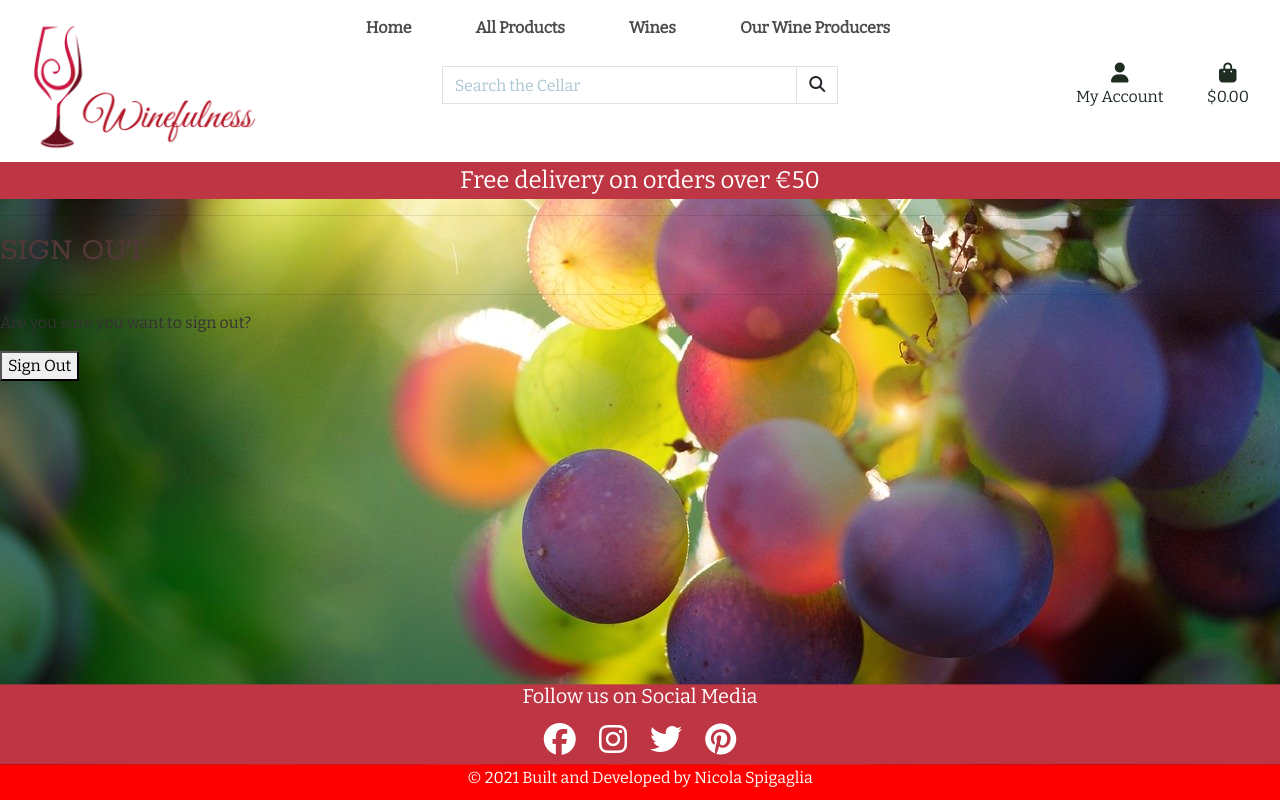
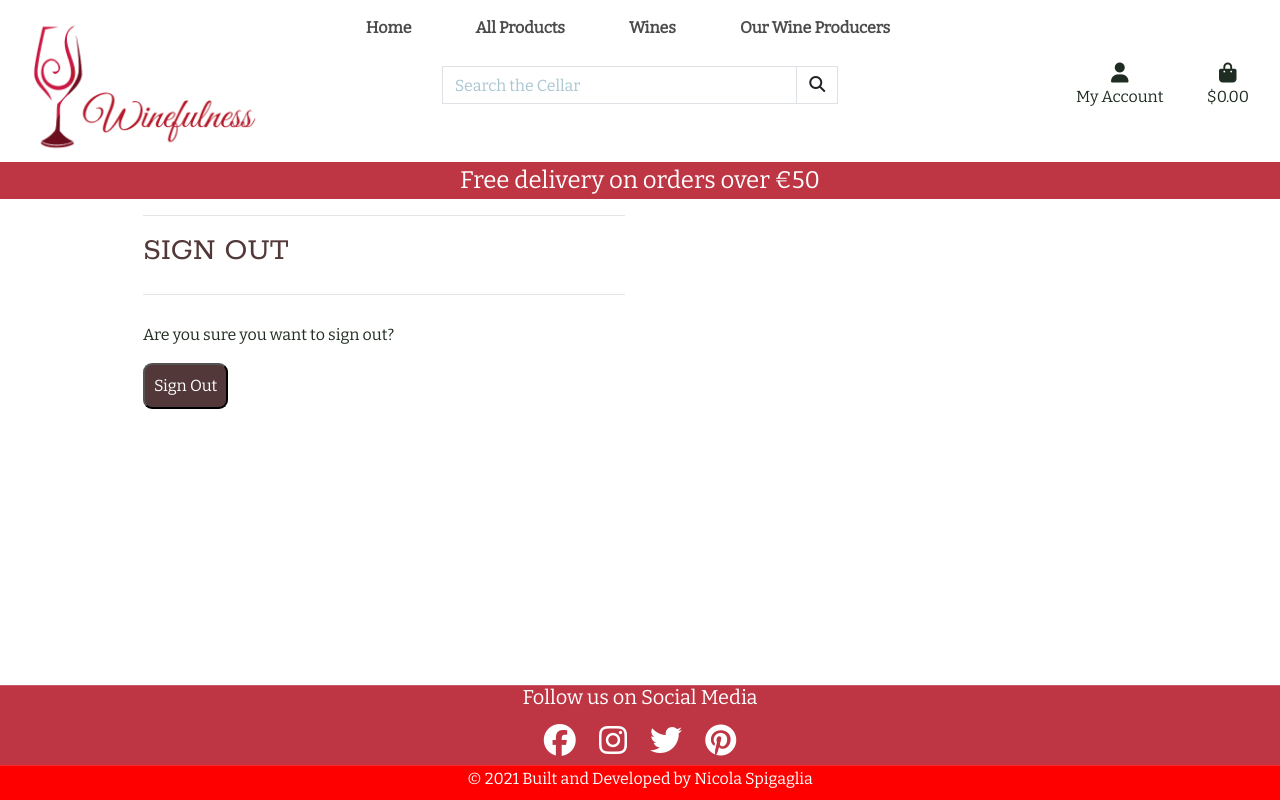
Before and after one commit to Nicola2309/Winefulness, a Django app: page /accounts/logout/ in a window 1280 px wide. Run offline with Django 3.2, Linux system fonts and the light colour scheme; the visitor is signed in with stand-in values (Sample User, id 1); parts of the project's set-up code (start-up, migrations or seed data) failed here and were passed over; some libraries are stand-ins or nearby versions.

Commit message:
Updated layout of the logout.html file

```diff
--- a/templates/allauth/account/logout.html
+++ b/templates/allauth/account/logout.html
@@ -4,7 +4,7 @@
 
 {% block head_title %}{% trans "Sign Out" %}{% endblock %}
 
-{% block content %}
+{% block inner_content %}
 <hr>
 <h2 class="title-font  text-uppercase text-font mb-4">{% trans "Sign Out" %}</h2>
 <hr>
@@ -16,7 +16,7 @@
   {% if redirect_field_value %}
   <input type="hidden" name="{{ redirect_field_name }}" value="{{ redirect_field_value }}"/>
   {% endif %}
-  <button type="submit">{% trans 'Sign Out' %}</button>
+  <button class="subutton-text-color" type="submit">{% trans 'Sign Out' %}</button>
 </form>
 
 
```
